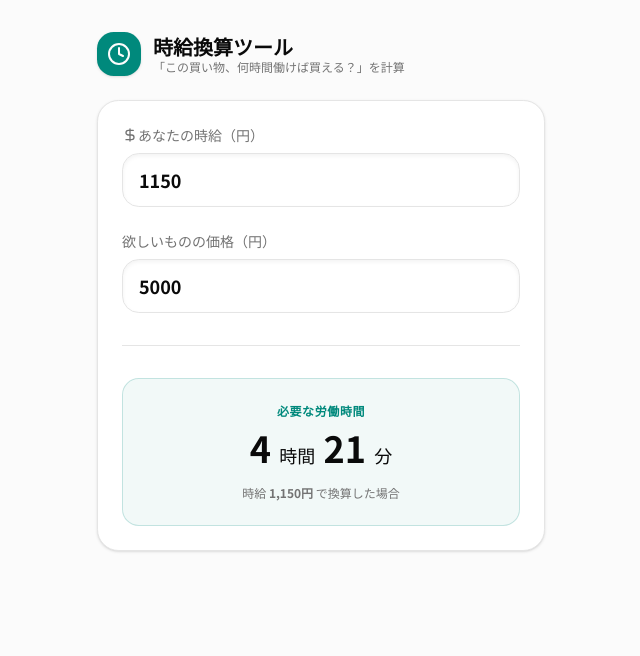
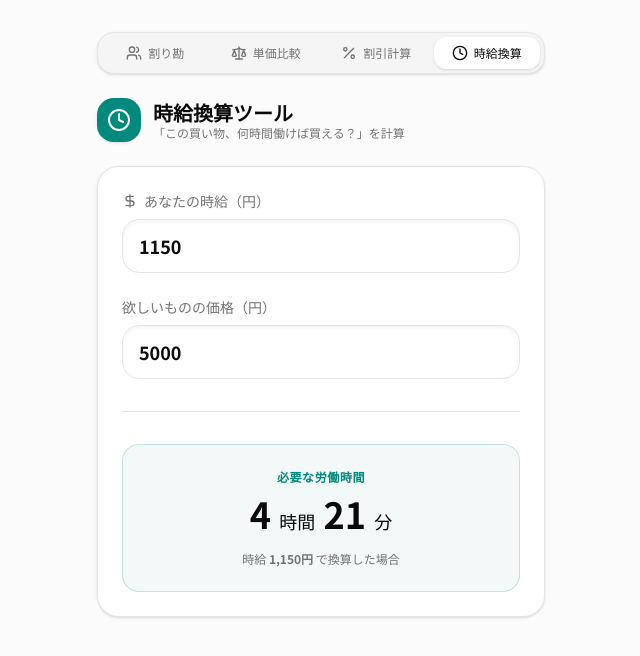
Before and after one commit to idea72-lab/my-tools, a Next.js app: page /jikyuhanzan in a window 1280 px wide. Shown: the top 656 px of the page, without its empty margins (319-959 px from the left). Built offline with nearby package versions, Linux system fonts and the light colour scheme.

Commit message:
時給換算ページにタブナビゲーションを追加

```diff
--- a/app/jikyuhanzan/page.tsx
+++ b/app/jikyuhanzan/page.tsx
@@ -1,7 +1,8 @@
 "use client";
 
 import { useState } from "react";
-import { Clock, DollarSign, ArrowRight } from "lucide-react";
+import { Clock, DollarSign, ArrowRight, Calculator, Percent, Scale, Users } from "lucide-react";
+import Link from "next/link";
 
 export default function JikyuHanzanPage() {
   const [hourlyWage, setHourlyWage] = useState<string>("1150"); // デフォルトの時給（例: 1150円）
@@ -19,6 +20,34 @@ export default function JikyuHanzanPage() {
     <div className="min-h-dvh bg-muted/40 p-4 md:p-8">
       <div className="mx-auto max-w-md flex flex-col gap-6">
 
+        {/* ツール切替タブナビゲーション */}
+        <div className="flex bg-muted p-1 rounded-xl gap-1 border shadow-sm">
+          <Link
+            href="/"
+            className="flex-1 flex items-center justify-center gap-1.5 py-2 px-3 text-xs font-medium rounded-lg text-muted-foreground hover:bg-background/50 transition-all"
+          >
+            <Users className="size-4" /> 割り勘
+          </Link>
+          <Link
+            href="/tanka"
+            className="flex-1 flex items-center justify-center gap-1.5 py-2 px-3 text-xs font-medium rounded-lg text-muted-foreground hover:bg-background/50 transition-all"
+          >
+            <Scale className="size-4" /> 単価比較
+          </Link>
+          <Link
+            href="/waribiki"
+            className="flex-1 flex items-center justify-center gap-1.5 py-2 px-3 text-xs font-medium rounded-lg text-muted-foreground hover:bg-background/50 transition-all"
+          >
+            <Percent className="size-4" /> 割引計算
+          </Link>
+          <Link
+            href="/jikyuhanzan"
+            className="flex-1 flex items-center justify-center gap-1.5 py-2 px-3 text-xs font-medium rounded-lg bg-background text-foreground shadow-sm transition-all"
+          >
+            <Clock className="size-4" /> 時給換算
+          </Link>
+        </div>
+
         {/* ヘッダー部分 */}
         <header className="flex items-center gap-3">
           <span className="flex size-11 items-center justify-center rounded-xl bg-primary text-primary-foreground shadow-sm">
@@ -35,7 +64,7 @@ export default function JikyuHanzanPage() {
 
           {/* 時給の入力 */}
           <div className="flex flex-col gap-2">
-            <label className="text-sm font-medium flex items-center gap-1.s text-muted-foreground">
+            <label className="text-sm font-medium flex items-center gap-1.5 text-muted-foreground">
               <DollarSign className="size-4" /> あなたの時給（円）
             </label>
             <input
```
